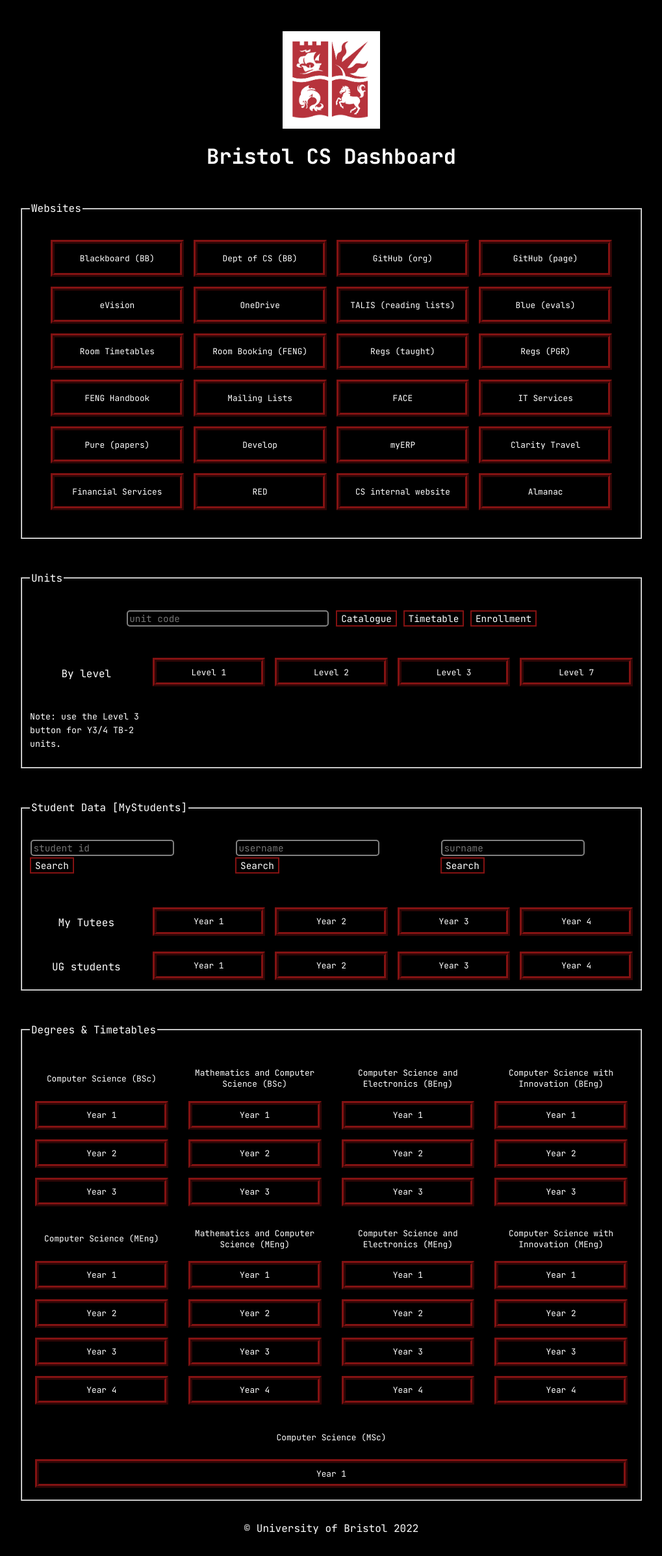
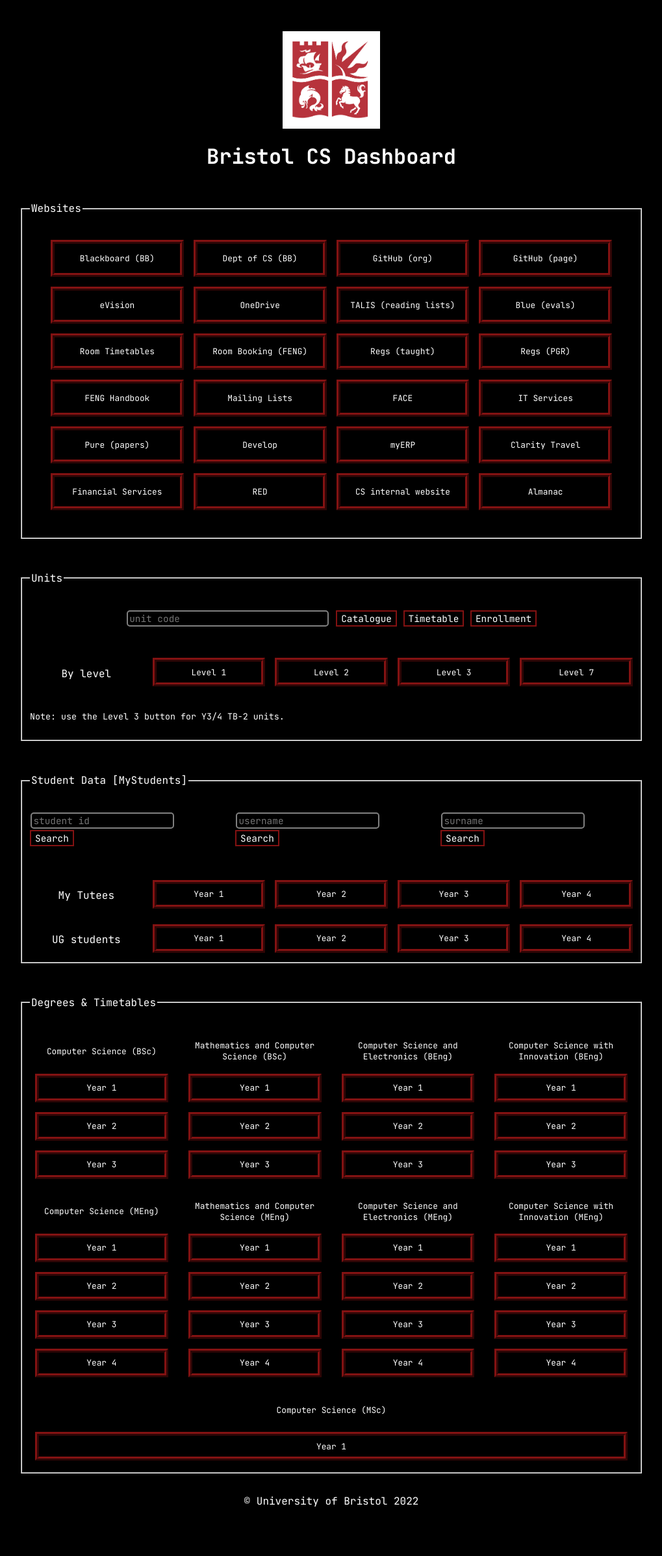
Before and after one commit to cs-uob/dashboard, a Jekyll site: the page built from docs/index.html, in a window 1280 px wide. Shown: the whole page at 65% size, without its empty margins (130-1149 px from the left). Built offline with Jekyll 4.4.1, drawn with Linux system fonts in a browser that asks for light colours; after the commit the page ends 2352 px from its top, so only the background shows below that.

Commit message:
adding note

```diff
--- a/docs/assets/css/style.css
+++ b/docs/assets/css/style.css
@@ -63,8 +63,8 @@
   grid-gap: 15px;
 }
 
-#units > p {
-  grid-column: span 3;
+#units > #levels > p {
+  grid-column: span 4;
 }
 
 .degree {
```
